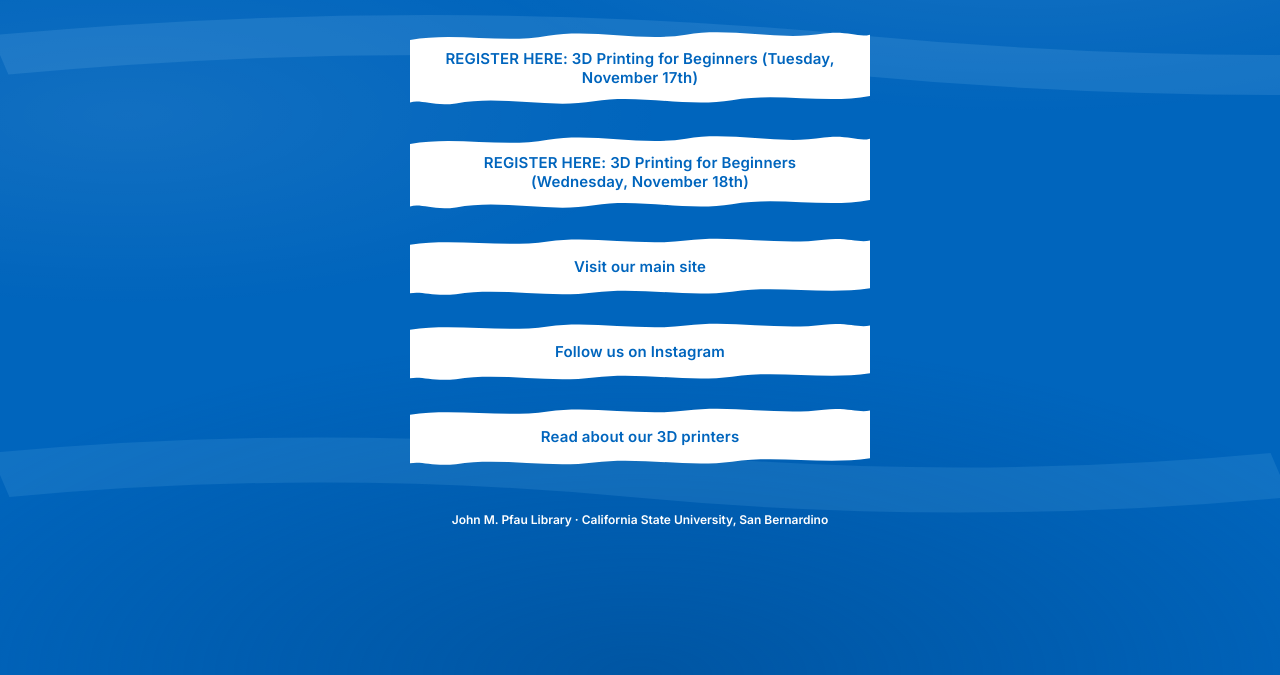
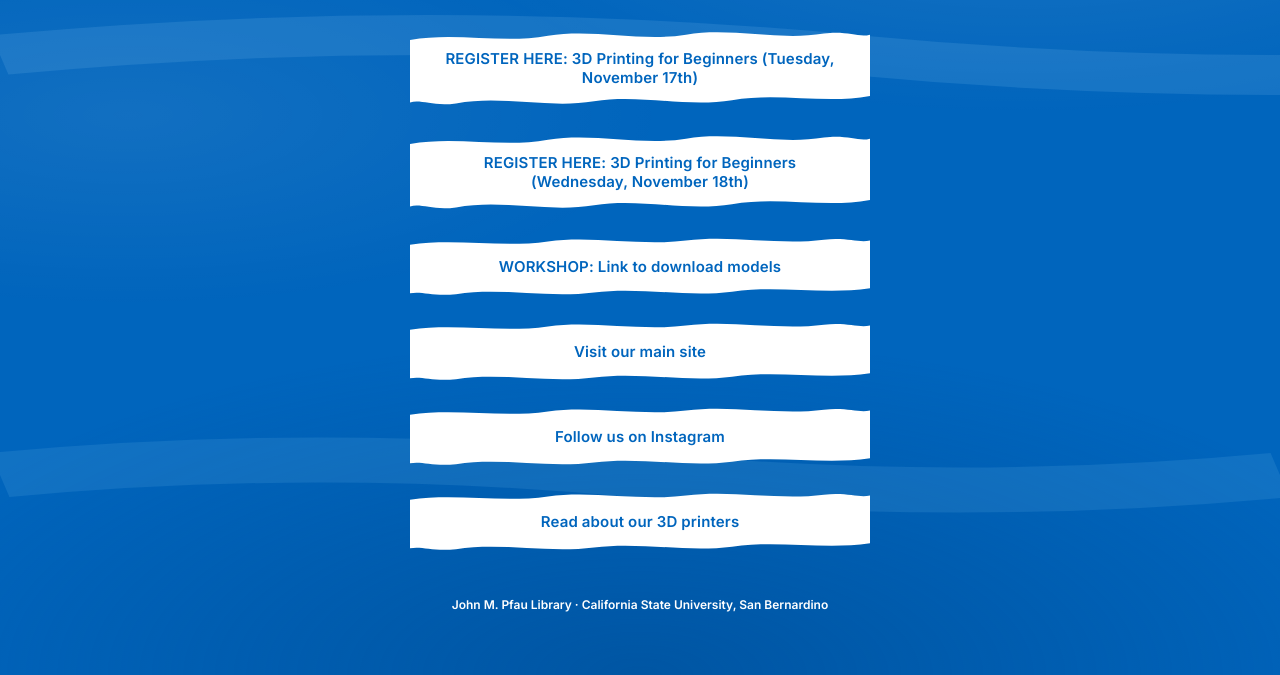
Before and after one commit to csusbmakerspace/csusbmakerspace.github.io, a plain HTML site: page index.html in a window 1280 px wide. Shown: the part 125-800 px from the top of the page. Drawn offline with Linux system fonts and the light colour scheme.

Commit message:
Update index.html

```diff
--- a/index.html
+++ b/index.html
@@ -174,6 +174,10 @@
         <span class="label">REGISTER HERE: 3D Printing for Beginners (Wednesday, November 18th)</span>
       </a>
 
+      <a class="link" href="https://www.printables.com/@yakira_4726763/collections/3703487" target="_blank" rel="noopener">
+        <span class="label">WORKSHOP: Link to download models</span>
+      </a>
+
       <a class="link" href="https://libguides.csusb.edu/makerspace" target="_blank" rel="noopener">
         <span class="label">Visit our main site</span>
       </a>
```
